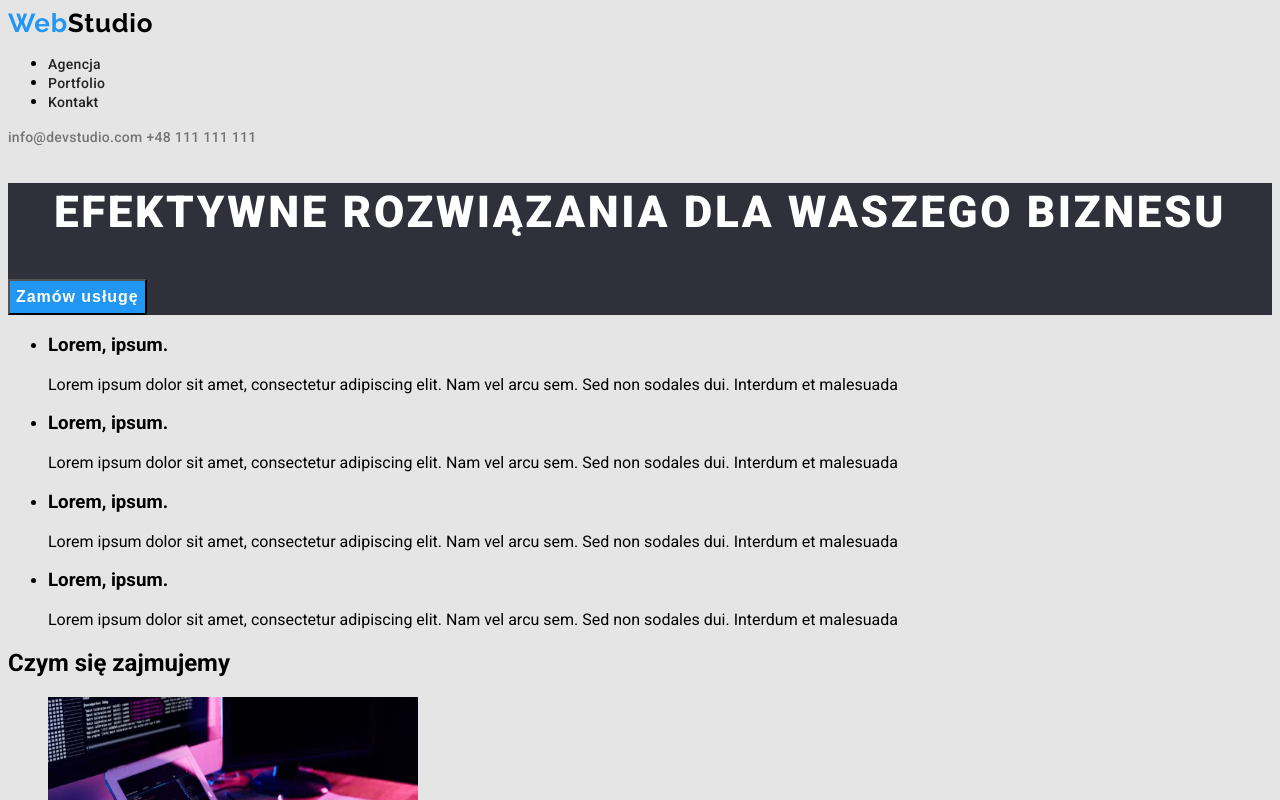
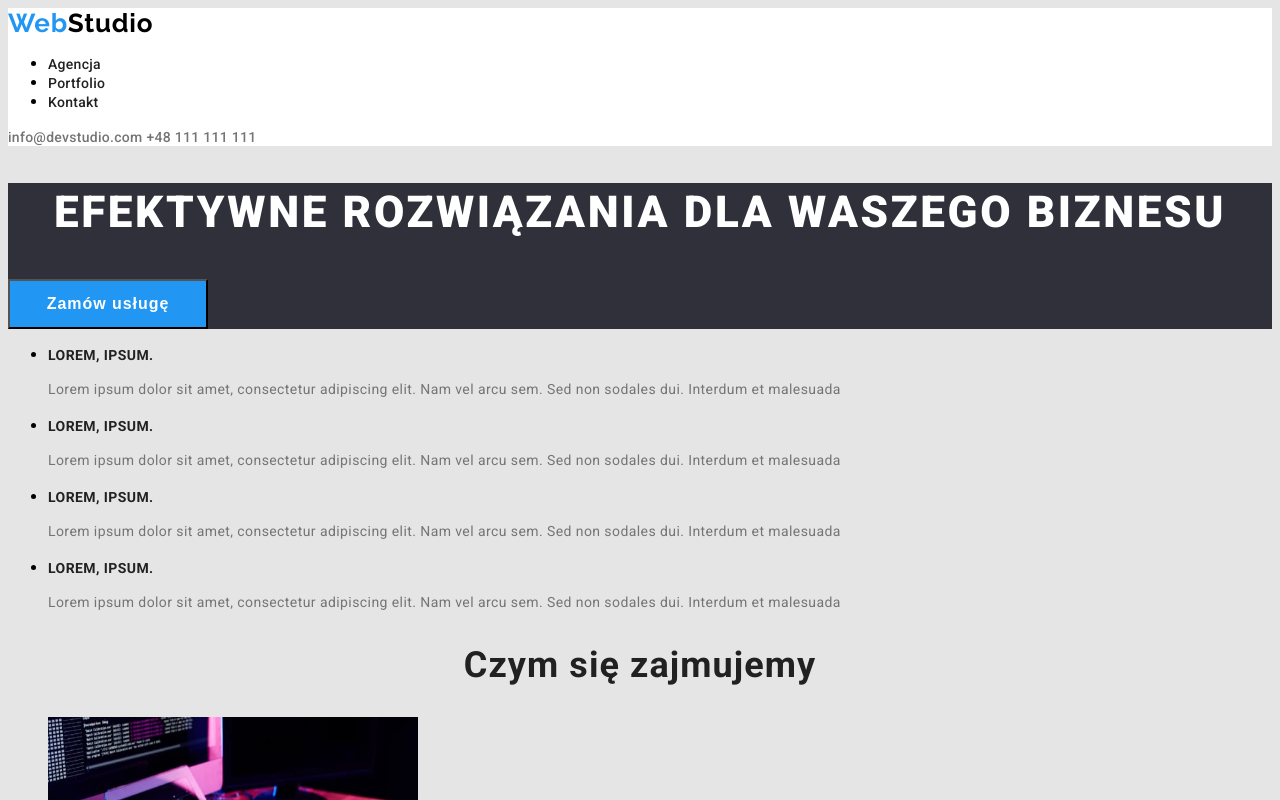
Before and after one commit to michalmazurdev/goit-markup-hw-02, a plain HTML site: page index.html in a window 1280 px wide. Shown: the top 800 px of the page. Drawn offline with Linux system fonts and the light colour scheme.

Commit message:
continued working on styles

```diff
--- a/css/styles.css
+++ b/css/styles.css
@@ -4,11 +4,15 @@
   --grey: #757575;
   --dark-backgorund: #2f303a;
   --dirty-white: #e5e5e5;
+  --dirtier-white: #f5f4fa;
 }
 
 body {
   font-family: "Roboto", sans-serif;
   background-color: var(--dirty-white);
+}
+.top-section {
+  background-color: white;
 }
 .logo {
   font-family: "Raleway", sans-serif;
@@ -69,4 +73,35 @@ nav a:focus,
   color: white;
   background-color: var(--blue);
   cursor: pointer;
+  width: 200px;
+  height: 50px;
 }
+.second-section h3 {
+  font-weight: 700;
+  font-size: 14px;
+  line-height: 1.14;
+  letter-spacing: 0.03em;
+  text-transform: uppercase;
+  color: var(--almost-black);
+}
+.second-section p {
+  font-family: "Roboto";
+  font-style: normal;
+  font-weight: 400;
+  font-size: 14px;
+  line-height: 1.71;
+  letter-spacing: 0.03em;
+  color: var(--grey);
+}
+.thrid-section h2,
+.fourth-section h2 {
+  font-weight: 700;
+  font-size: 36px;
+  line-height: 1.166;
+  text-align: center;
+  letter-spacing: 0.03em;
+  color: var(--almost-black);
+}
+.fourth-section {
+  background-color: var(--dirtier-white);
+}
--- a/index.html
+++ b/index.html
@@ -15,7 +15,7 @@
     <link rel="stylesheet" href="./css/styles.css" />
   </head>
   <body>
-    <header>
+    <header class="top-section">
       <!-- logo -->
       <a class="logo" href="#"><span class="logo-color">Web</span>Studio</a>
       <!-- navigation -->
@@ -41,7 +41,7 @@
         <button class="order-button" type="button">Zamów usługę</button>
       </section>
 
-      <section>
+      <section class="second-section">
         <ul>
           <li>
             <h3>Lorem, ipsum.</h3>
@@ -74,7 +74,7 @@
         </ul>
       </section>
 
-      <section>
+      <section class="thrid-section">
         <h2>Czym się zajmujemy</h2>
         <ul>
           <li>
@@ -103,7 +103,7 @@
           </li>
         </ul>
       </section>
-      <section>
+      <section class="fourth-section"></section>>
         <h2>Nasz zespół</h2>
         <ul>
           <li>
@@ -115,7 +115,7 @@
                 height="270"
               />
               <figcaption>
-                <p>John Doe</p>
+                <h4>John Doe</h4>
                 <p>Product Designer</p>
               </figcaption>
             </figure>
@@ -129,7 +129,7 @@
                 height="270"
               />
               <figcaption>
-                <p>John Doe</p>
+                <h4>John Doe</h4>
                 <p>Frontend Developer</p>
               </figcaption>
             </figure>
@@ -143,7 +143,7 @@
                 height="270"
               />
               <figcaption>
-                <p>John Doe</p>
+                <h4>John Doe</h4>
                 <p>Marketing</p>
               </figcaption>
             </figure>
@@ -157,7 +157,7 @@
                 height="270"
               />
               <figcaption>
-                <p>John Doe</p>
+                <h4>John Doe</h4>
                 <p>Product Designer</p>
               </figcaption>
             </figure>
```
Also changed, not shown: portfolio.html (+1 -1 lines).
